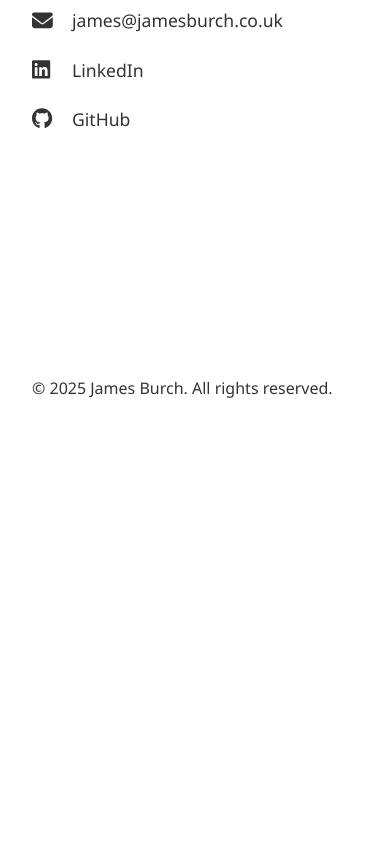
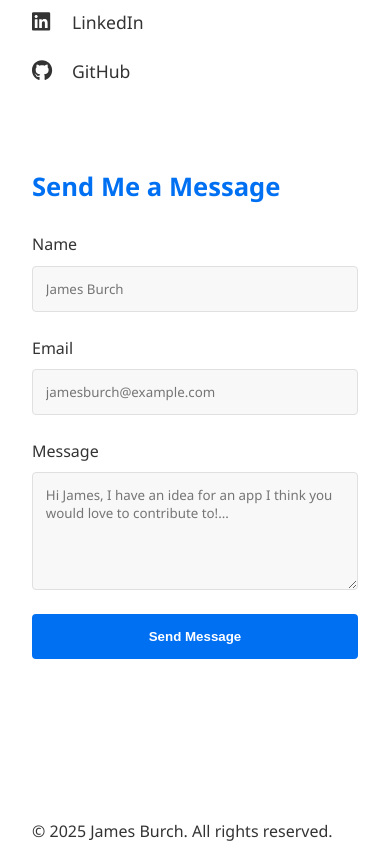
Before and after one commit to James-Burch/Resume-J-Burch, a React (Vite) app: page / in a window 390 px wide. Shown: the part 4717-5561 px from the top of the page. Before the commit the page ends 5118 px from the top, so only its background shows below. Built offline with nearby package versions, Linux system fonts and the light colour scheme.

Commit message:
Add contact message form with responsive styles

```diff
--- /dev/null
+++ b/public/index.html
@@ -0,0 +1,6 @@
+<!-- This form is used by Netlify to pre-render the form -->
+<form name="contact" netlify netlify-honeypot="bot-field" hidden>
+    <input type="text" name="name" />
+    <input type="email" name="email" />
+    <textarea name="message"></textarea>
+  </form>
--- a/src/components/Contact.jsx
+++ b/src/components/Contact.jsx
@@ -78,6 +78,80 @@ const Contact = () => {
                             </div>
                         </div>
                     </div>
+                    <div className="contact-form-container">
+                        <h3>Send Me a Message</h3>
+                        {formStatus === "success" ? (
+                            <div className="form-success">
+                                <p>Thanks for your message! I'll get back to you soon.</p>
+                                <button onClick={() => setFormStatus(null)} className="btn btn-primary">
+                                    Send Another Message
+                                </button>
+                            </div>
+                        ) : (
+                            <form
+                                name="contact"
+                                method="POST"
+                                data-netlify="true"
+                                onSubmit={handleSubmit}
+                                className="contact-form"
+                            >
+                                <input type="hidden" name="form-name" value="contact" />
+
+                                <div className="form-group">
+                                    <label htmlFor="name">Name</label>
+                                    <input
+                                        type="text"
+                                        id="name"
+                                        name="name"
+                                        placeholder="James Burch"
+                                        value={formData.name}
+                                        onChange={handleChange}
+                                        required
+                                    />
+                                </div>
+
+                                <div className="form-group">
+                                    <label htmlFor="email">Email</label>
+                                    <input
+                                        type="email"
+                                        id="email"
+                                        name="email"
+                                        placeholder="jamesburch@example.com"
+                                        value={formData.email}
+                                        onChange={handleChange}
+                                        required
+                                    />
+                                </div>
+
+                                <div className="form-group">
+                                    <label htmlFor="message">Message</label>
+                                    <textarea
+                                        id="message"
+                                        name="message"
+                                        placeholder="Hi James, I have an idea for an app I think you would love to contribute to!..."
+                                        rows="5"
+                                        value={formData.message}
+                                        onChange={handleChange}
+                                        required
+                                    ></textarea>
+                                </div>
+
+                                <button
+                                    type="submit"
+                                    className="btn btn-primary"
+                                    disabled={formStatus === "submitting"}
+                                >
+                                    {formStatus === "submitting" ? "Sending..." : "Send Message"}
+                                </button>
+
+                                {formStatus === "error" && (
+                                    <p className="form-error">
+                                        Something went wrong. Please try again or email me directly.
+                                    </p>
+                                )}
+                            </form>
+                        )}
+                    </div>
                 </div>
             </div>
         </section>
--- a/src/index.css
+++ b/src/index.css
@@ -901,4 +901,48 @@ html {
   gap: 1.5rem;
 }
 
+.form-group {
+  display: flex;
+  flex-direction: column;
+  gap: 0.5rem;
+}
+
+.form-group label {
+  font-weight: 500;
+}
+
+.form-group input,
+.form-group textarea {
+  padding: 0.8rem;
+  border: 1px solid var(--border-color);
+  border-radius: 4px;
+  background-color: var(--card-bg);
+  color: var(--text-color);
+  font-family: inherit;
+  transition: border-color 0.3s;
+}
+
+.form-group input:focus,
+.form-group textarea:focus {
+  outline: none;
+  border-color: var(--primary-color);
+}
+
+.form-success {
+  background-color: rgba(40, 167, 69, 0.1);
+  padding: 2rem;
+  border-radius: 8px;
+  text-align: center;
+}
+
+.form-success p {
+  margin-bottom: 1.5rem;
+  font-size: 1.1rem;
+}
+
+.form-error {
+  color: var(--danger-color);
+  margin-top: 0.5rem;
+}
+
 /* ------------------------------------- Navbar Styles */
```
